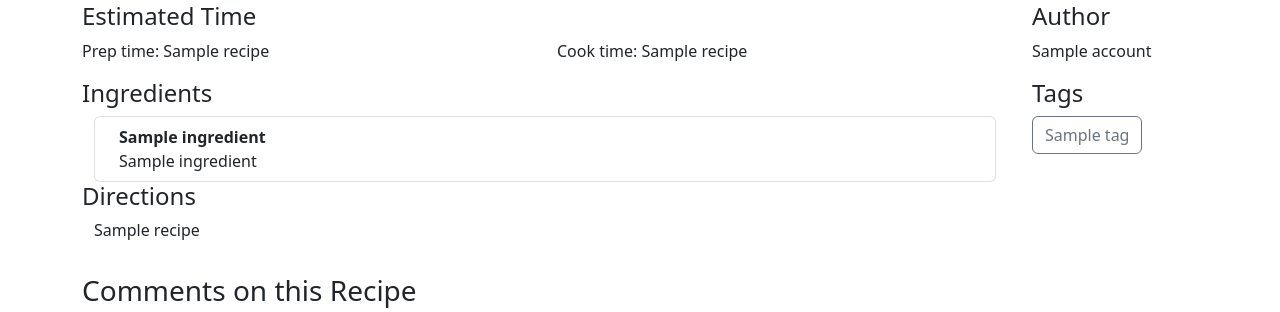
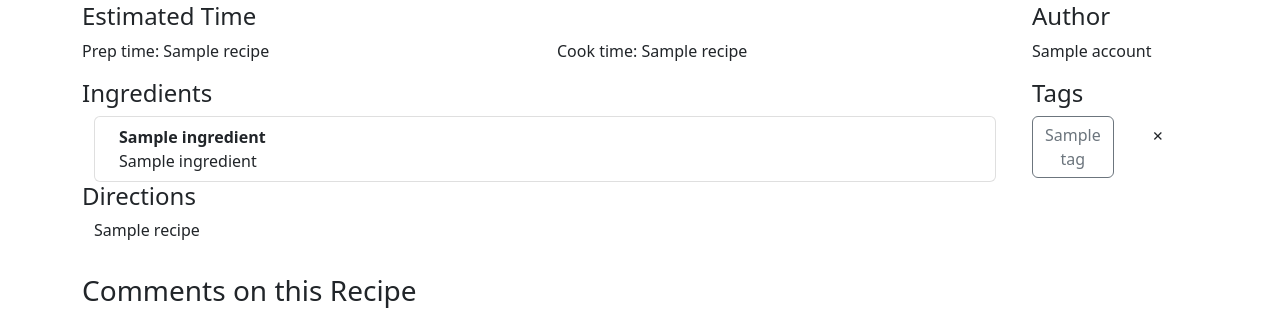
Before and after one commit to niilovuo/ECSE428_Master_Chef, a Flask app: page /recipes/1 in a window 1280 px wide. Shown: the part 182-494 px from the top of the page. Run offline with Flask 2, Linux system fonts and the light colour scheme; a database or web service that is not in the repository returns one stand-in record (values such as "Sample title"); some libraries are stand-ins or nearby versions.

Commit message:
Add the button

```diff
--- a/templates/recipe.html
+++ b/templates/recipe.html
@@ -75,7 +75,14 @@
         <p>(none)</p>
       {% endif %}
       {% for tag in tags %}
-        <a class="btn btn-outline-secondary" href="/search?tag={{ tag[1] }}">{{ tag[1] }}</a>
+        <div class="row">
+          <div class="col">
+            <a class="btn btn-outline-secondary" href="/search?tag={{ tag[1] }}">{{ tag[1] }}</a>
+          </div>
+          <div class="col">
+            <p class="btn">&cross;</p>
+          </div>
+      </div>
       {% endfor %}
     </div>
   </div>
```
